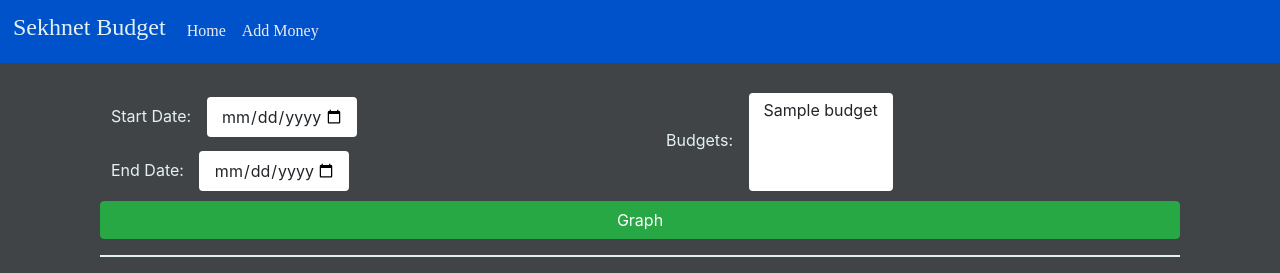
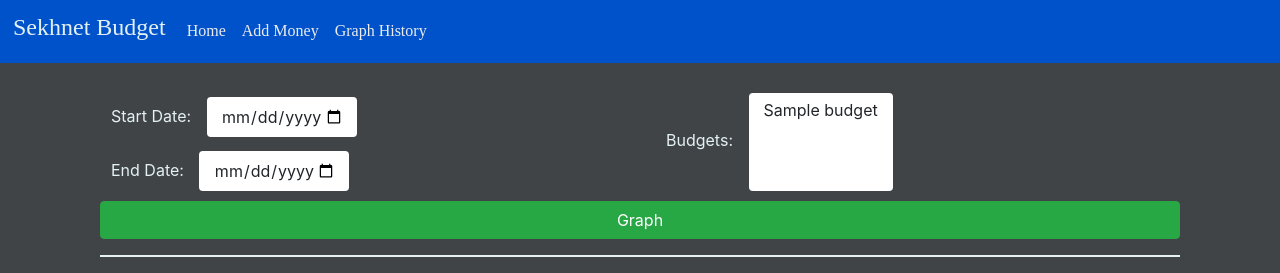
Before and after one commit to fargusplumdoodle/budget-api, a Django app: page /graph_history/ in a window 1280 px wide. Shown: the top 273 px of the page. Run offline with Django 3.2, Linux system fonts and the light colour scheme; a user stored in the database is signed in; tables that the repository leaves empty hold one stand-in row (values such as "Sample post"); some libraries are stand-ins or nearby versions.

Commit message:
refractored base templates and added Graph History to navbar

```diff
--- a/api/templates/api/base_templates/base_no_sidebar.html
+++ b/api/templates/api/base_templates/base_no_sidebar.html
@@ -1,29 +1,12 @@
 <!DOCTYPE html>
 <html lang="en">
-<head>
-    <meta charset="UTF-8">
-    <title>Budget</title>
-    {% load static %}
-    <script src="{% static 'js/bootstrap.min.js' %}"></script>
-    <link rel="stylesheet" type="text/css" href="{% static 'css/bootstrap.min.css' %}">
-    <link rel="stylesheet" type="text/css" href="{% static 'css/main.css' %}">
-</head>
+
+{# header  #}
+{% include "api/base_templates/header.html" %}
+
 <body>
 {# header/nav #}
-<nav class="navbar-nav navbar-expand-sm navbar-light">
-    {# logo #}
-    <h4 id="nav-title">Sekhnet  Budget</h4>
-    {# items #}
-    <li class="navbar-collapse collapse">
-        <ul class="navbar-nav nav-pills">
-            <li class="nav-item">
-                <a class="nav-link" href="{% url 'dashboard' %}">Home</a>
-            </li>
-            <li class="nav-item">
-                <a class="nav-link" href="{% url 'add_money' %}">Add Money</a>
-            </li>
-        </ul>
-</nav>
+{% include "api/base_templates/navbar.html" %}
 
 {# messages #}
 {% if messages %}
@@ -37,11 +20,10 @@
 
 {# MAIN PAGE STUFF #}
 <div id="page-content" class="container">
-        <div>
-            {% block content %}
-            {% endblock %}
-        </div>
+    <div>
+        {% block content %}
+        {% endblock %}
+    </div>
 </div>
-
 </body>
 </html>
--- /dev/null
+++ b/api/templates/api/base_templates/header.html
@@ -0,0 +1,8 @@
+<head>
+    <meta charset="UTF-8">
+    <title>Budget</title>
+    {% load static %}
+    <script src="{% static 'js/bootstrap.min.js' %}"></script>
+    <link rel="stylesheet" type="text/css" href="{% static 'css/bootstrap.min.css' %}">
+    <link rel="stylesheet" type="text/css" href="{% static 'css/main.css' %}">
+</head>
--- /dev/null
+++ b/api/templates/api/base_templates/navbar.html
@@ -0,0 +1,17 @@
+<nav class="navbar-nav navbar-expand-sm navbar-light">
+    {# logo #}
+    <h4 id="nav-title">Sekhnet  Budget</h4>
+    {# items #}
+    <li class="navbar-collapse collapse">
+        <ul class="navbar-nav nav-pills">
+            <li class="nav-item">
+                <a class="nav-link" href="{% url 'dashboard' %}">Home</a>
+            </li>
+            <li class="nav-item">
+                <a class="nav-link" href="{% url 'add_money' %}">Add Money</a>
+            </li>
+            <li class="nav-item">
+                <a class="nav-link" href="{% url 'graph_history' %}">Graph History</a>
+            </li>
+        </ul>
+</nav>
--- a/api/templates/api/graph_history.html
+++ b/api/templates/api/graph_history.html
@@ -33,7 +33,7 @@
         <script>
             // setting onclick for form
             document.getElementById("graph-button").onclick = () => {
-                renderGraph('{% url 'graph_history' %}');
+                renderGraph('{% url 'api_graph_history' %}');
             };
         </script>
 {% endblock %}
--- a/budget/urls.py
+++ b/budget/urls.py
@@ -25,6 +25,6 @@ urlpatterns = [
     path("login/",  login_view.LoginView.as_view(template_name="api/login.html"), name='login'),
     path("logout/", login_view.LogoutView.as_view(template_name="api/login.html"), name='logout'),
     path("graph_history/", graph_history_page, name='graph_history'),
-    path("api/v1/graph/history", GraphBudgetHistory.as_view(), name='graph_history'),
+    path("api/v1/graph/history", GraphBudgetHistory.as_view(), name='api_graph_history'),
 
 ]
```
Also changed, not shown: api/templates/api/base_templates/base.html (+5 -23 lines), api/templates/api/base_templates/sidebar.html (renamed from api/templates/api/sidebar.html).
